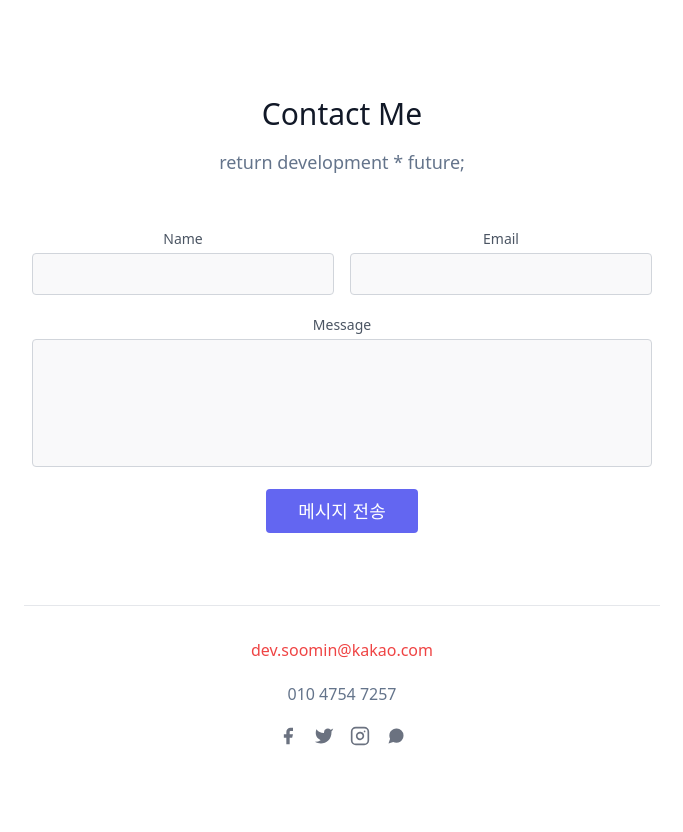
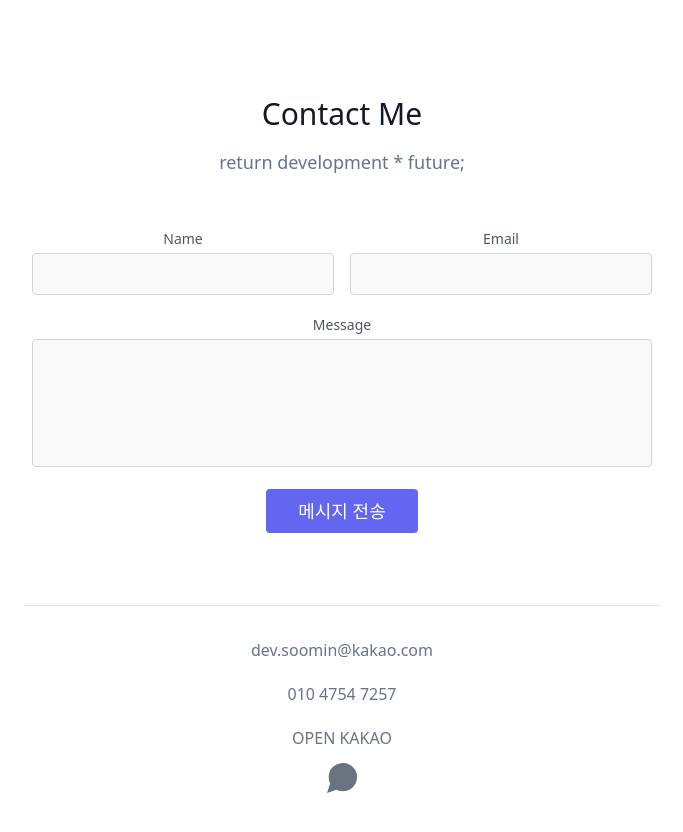
Before and after one commit to jinsumin/next-portfolio, a Next.js app: page /contacts in a window 1280 px wide. Shown: the top 832 px of the page, without its empty margins (298-981 px from the left). Built offline with nearby package versions, Linux system fonts and the light colour scheme.

Commit message:
update contact section

```diff
--- a/pages/contacts.js
+++ b/pages/contacts.js
@@ -120,65 +120,23 @@ export default function Contacts() {
           <div className="lg:w-1/2 md:w-2/3 mx-auto">
             <div className="flex flex-wrap -m-2">
               <div className="p-2 w-full pt-8 mt-8 border-t border-gray-200 text-center">
-                <a className="text-red-500">dev.soomin@kakao.com</a>
+                <p className="leading-normal">dev.soomin@kakao.com</p>
                 <p className="leading-normal my-5">010 4754 7257</p>
-                <span className="inline-flex">
-                  <a className="text-gray-500">
+                <span className="flex flex-row place-content-center place-items-center">
+                  <a className="text-gray-500" href="https://open.kakao.com/o/sJeggkpe" target="_blank" rel="noreferrer">
+                    <div className="grid grid-rows-1 place-items-center place-content-center">
+                      OPEN KAKAO
                       <svg
                         fill="currentColor"
                         strokeLinecap="round"
                         strokeLinejoin="round"
                         strokeWidth="2"
-                      className="w-5 h-5"
-                      viewBox="0 0 24 24"
-                    >
-                      <path d="M18 2h-3a5 5 0 00-5 5v3H7v4h3v8h4v-8h3l1-4h-4V7a1 1 0 011-1h3z"></path>
-                    </svg>
-                  </a>
-                  <a className="ml-4 text-gray-500">
-                    <svg
-                      fill="currentColor"
-                      strokeLinecap="round"
-                      strokeLinejoin="round"
-                      strokeWidth="2"
-                      className="w-5 h-5"
-                      viewBox="0 0 24 24"
-                    >
-                      <path d="M23 3a10.9 10.9 0 01-3.14 1.53 4.48 4.48 0 00-7.86 3v1A10.66 10.66 0 013 4s-4 9 5 13a11.64 11.64 0 01-7 2c9 5 20 0 20-11.5a4.5 4.5 0 00-.08-.83A7.72 7.72 0 0023 3z"></path>
-                    </svg>
-                  </a>
-                  <a className="ml-4 text-gray-500">
-                    <svg
-                      fill="none"
-                      stroke="currentColor"
-                      strokeLinecap="round"
-                      strokeLinejoin="round"
-                      strokeWidth="2"
-                      className="w-5 h-5"
-                      viewBox="0 0 24 24"
-                    >
-                      <rect
-                        width="20"
-                        height="20"
-                        x="2"
-                        y="2"
-                        rx="5"
-                        ry="5"
-                      ></rect>
-                      <path d="M16 11.37A4 4 0 1112.63 8 4 4 0 0116 11.37zm1.5-4.87h.01"></path>
-                    </svg>
-                  </a>
-                  <a className="ml-4 text-gray-500">
-                    <svg
-                      fill="currentColor"
-                      strokeLinecap="round"
-                      strokeLinejoin="round"
-                      strokeWidth="2"
-                      className="w-5 h-5"
+                        className="w-10 h-10 mt-2"
                         viewBox="0 0 24 24"
                       >
                         <path d="M21 11.5a8.38 8.38 0 01-.9 3.8 8.5 8.5 0 01-7.6 4.7 8.38 8.38 0 01-3.8-.9L3 21l1.9-5.7a8.38 8.38 0 01-.9-3.8 8.5 8.5 0 014.7-7.6 8.38 8.38 0 013.8-.9h.5a8.48 8.48 0 018 8v.5z"></path>
                       </svg>
+                    </div>
                   </a>
                 </span>
               </div>
```
Lines whose indentation alone changed are shown as unchanged.
